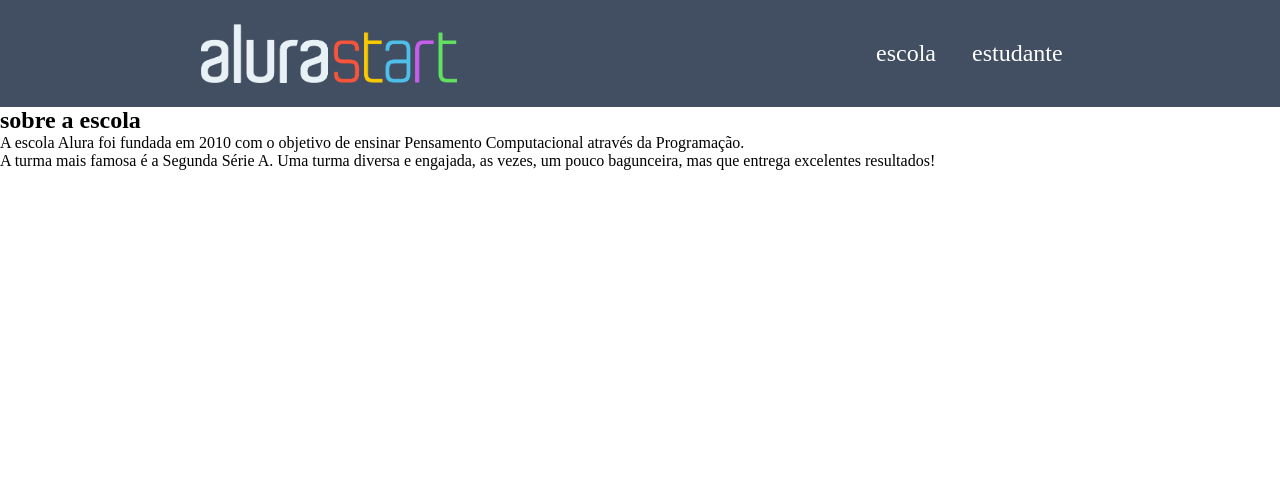
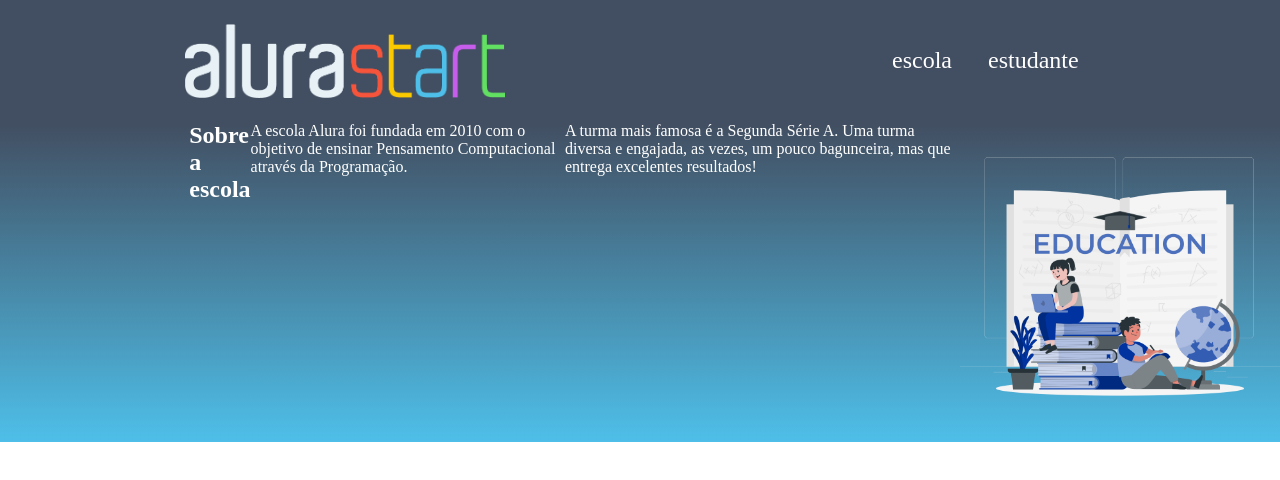
Before and after one commit to d202007/Projeto-Figma, a plain HTML site: page index.html in a window 1280 px wide. Drawn offline with Linux system fonts and the light colour scheme.

Commit message:
Add files via upload

```diff
--- a/index.html
+++ b/index.html
@@ -16,10 +16,13 @@
             </ul>
          </header>
          <section class="escola">
-            <h2 class="escola-titulo">sobre a escola</h2>
+            <div class="escola-div-conteudo"></div>
+            <h2 class="escola-titulo">Sobre a escola</h2>
             <p class="escola-texto-um"></p> A escola Alura foi fundada em 2010 com o objetivo de ensinar Pensamento Computacional através da Programação.
             <p class="escola-texto-dois"></p> A turma mais famosa é a Segunda Série A. Uma turma diversa e engajada, as vezes, um pouco bagunceira, mas que entrega excelentes resultados!
-         </section>
+            </div>
+            <img class="escola-imagem" src="Education-rafiki.png" alt="professora no quadro.">
+        </section>
 </body>
 
 </html>
--- a/style.css
+++ b/style.css
@@ -13,7 +13,7 @@
 }
 
 .cabecalho-imagem{
-    width: 20%;
+    width: 25%;
 }
 
 .cabecalho-lista-item{
@@ -21,3 +21,17 @@
     margin: 0 16px;
     font-size: 24px;
 }
+
+.escola-imagem{
+    width: 25%;
+}
+
+.escola{
+    background-image: linear-gradient(#424e61,#4ebfe9);
+    color: white;
+    display: flex;
+}
+
+.escola-div-conteudo{
+    width: 35%;
+}
```
